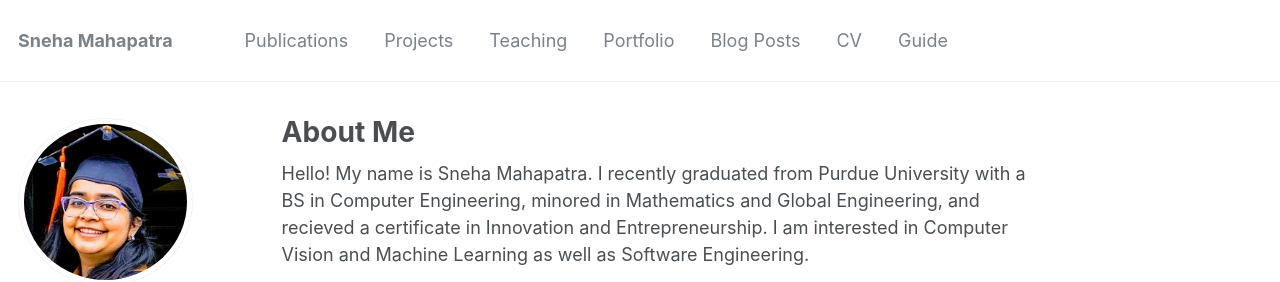
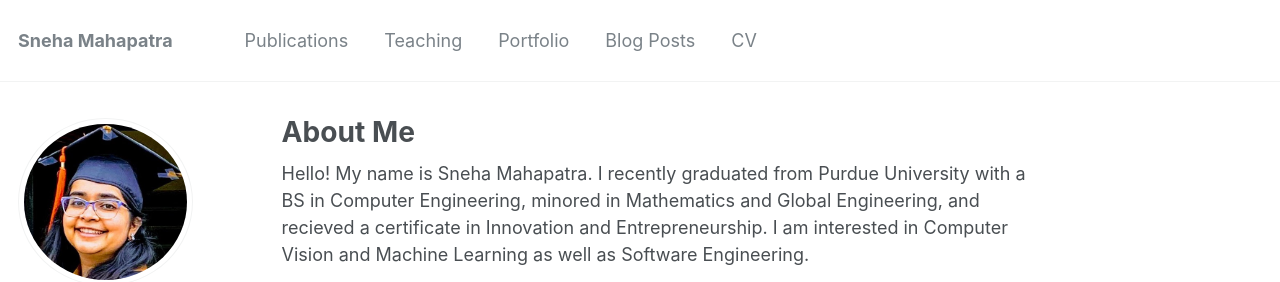
Before and after one commit to sne21star/sne21star.github.io, a Jekyll site: the page built from _pages/about.md, in a window 1280 px wide and 1363 px high. Shown: the top 282 px of the window. Built offline with Jekyll 4.4.1, drawn with Linux system fonts in a browser that asks for light colours.

Commit message:
Removed Guide and Projects from upper tabs

```diff
--- a/_data/navigation.yml
+++ b/_data/navigation.yml
@@ -2,9 +2,6 @@
 main:
   - title: "Publications"
     url: /publications/
-
-  - title: "Projects"
-    url: /projects/
 
   - title: "Teaching"
     url: /teaching/
@@ -17,6 +14,3 @@ main:
 
   - title: "CV"
     url: /cv/
-
-  - title: "Guide"
-    url: /markdown/
```
Also changed, not shown: 2 other files.
